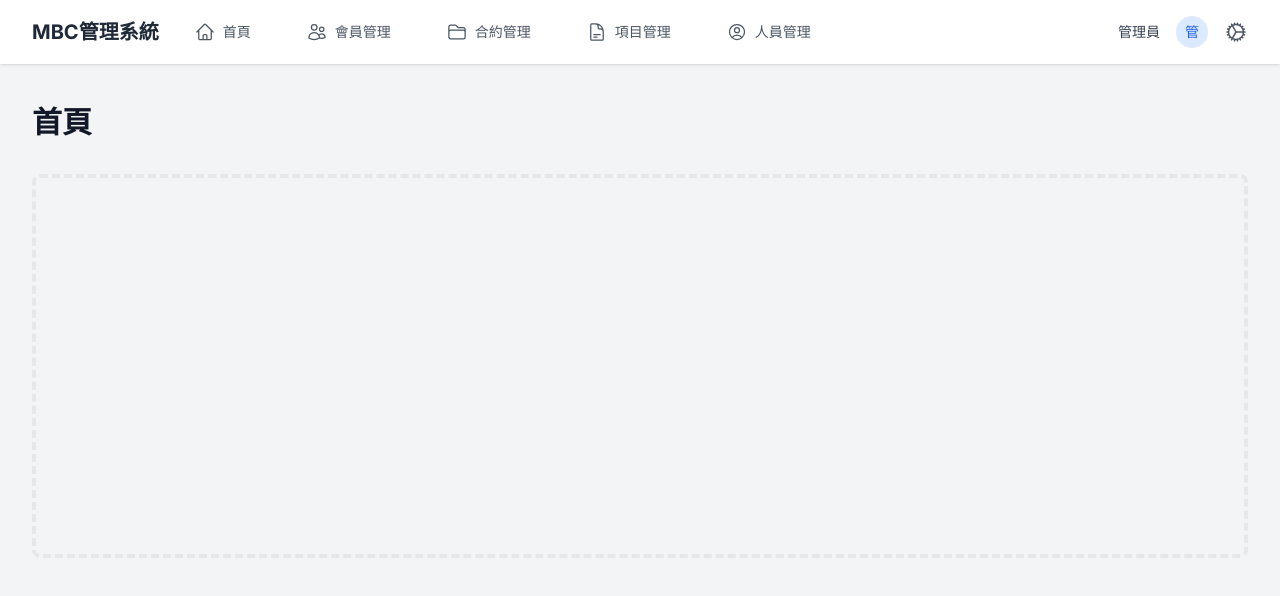
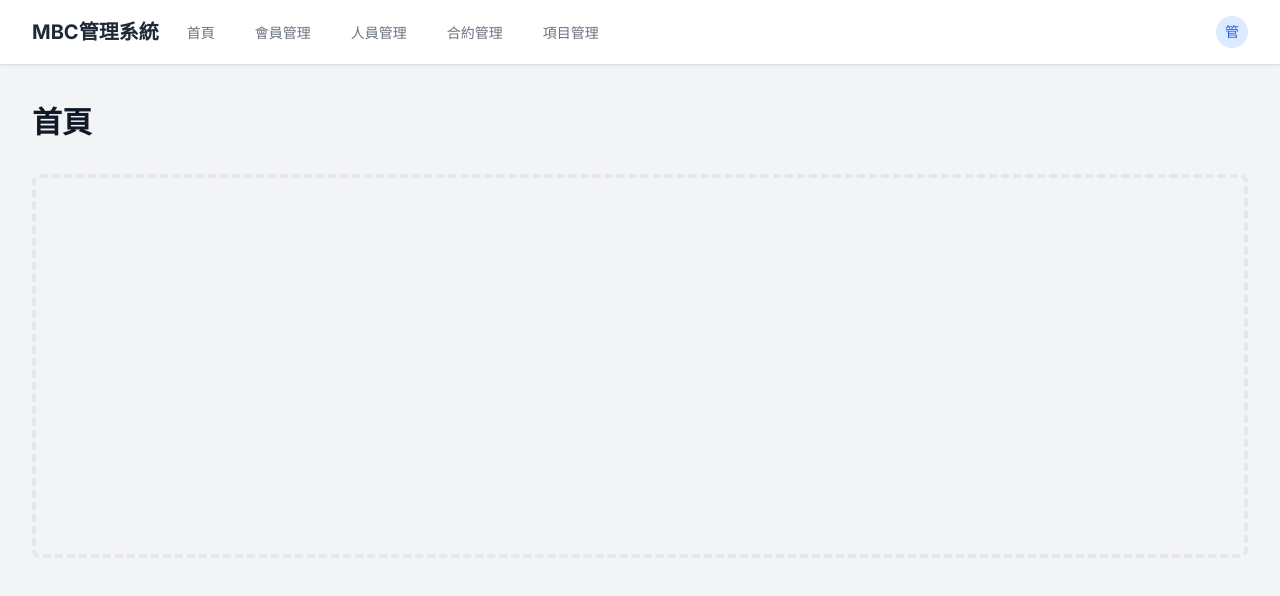
Before and after one commit to yyami731117tw/sum-crm, a Next.js app: page /dashboard in a window 1280 px wide. Shown: the top 596 px of the page. Built offline with nearby package versions, Linux system fonts and the light colour scheme.

Commit message:
fix: 移除重複的導航選單組件並統一引用路徑

```diff
--- a/components/dashboard/DashboardNav.tsx
+++ /dev/null
@@ -1,73 +0,0 @@
-import { FC } from 'react'
-import Link from 'next/link'
-import { useRouter } from 'next/router'
-import { useAuth } from '@/hooks/useAuth'
-import { useState, useEffect } from 'react'
-import { HomeIcon, UsersIcon, FolderIcon, DocumentTextIcon, CogIcon, UserCircleIcon } from '@heroicons/react/24/outline'
-
-export const DashboardNav: FC = () => {
-  const { user, loading } = useAuth()
-  const router = useRouter()
-  const [isAdmin, setIsAdmin] = useState(false)
-
-  useEffect(() => {
-    if (!loading && user?.role === 'admin') {
-      setIsAdmin(true)
-    }
-  }, [loading, user])
-
-  const showAdminMenu = isAdmin
-
-  const navigation = [
-    { name: '首頁', href: '/', icon: HomeIcon },
-    { name: '會員管理', href: '/admin/members', icon: UsersIcon },
-    { name: '合約管理', href: '/investments', icon: FolderIcon },
-    { name: '項目管理', href: '/projects', icon: DocumentTextIcon },
-    { name: '人員管理', href: '/admin/users', icon: UserCircleIcon },
-  ]
-
-  return (
-    <nav className="bg-white shadow">
-      <div className="max-w-7xl mx-auto px-4 sm:px-6 lg:px-8">
-        <div className="flex justify-between h-16">
-          <div className="flex">
-            <div className="flex-shrink-0 flex items-center">
-              <Link href="/" className="text-xl font-bold text-gray-800">
-                MBC管理系統
-              </Link>
-            </div>
-            <div className="hidden sm:ml-6 sm:flex sm:space-x-8">
-              {navigation.map((item) => (
-                <Link
-                  key={item.name}
-                  href={item.href}
-                  className="inline-flex items-center px-3 py-2 text-sm font-medium rounded-md text-gray-600 hover:text-gray-900"
-                >
-                  <item.icon className="h-5 w-5 mr-2" />
-                  {item.name}
-                </Link>
-              ))}
-            </div>
-          </div>
-          <div className="flex items-center space-x-4">
-            <span className="text-sm text-gray-700">
-              {user?.name || user?.email}
-            </span>
-            <div className="h-8 w-8 rounded-full bg-blue-100 flex items-center justify-center">
-              <span className="text-sm font-medium text-blue-600">
-                {(user?.name || user?.email || '')[0]?.toUpperCase()}
-              </span>
-            </div>
-            <Link
-              href="/settings"
-              className="p-2 text-gray-600 hover:text-gray-900 rounded-full hover:bg-gray-100"
-              title="系統設定"
-            >
-              <CogIcon className="h-6 w-6" />
-            </Link>
-          </div>
-        </div>
-      </div>
-    </nav>
-  )
-}
--- a/pages/admin/members.tsx
+++ b/pages/admin/members.tsx
@@ -2,7 +2,7 @@ import type { NextPage } from 'next'
 import type { ReactElement } from 'react'
 import Head from 'next/head'
 import { useAuth } from '../../src/hooks/useAuth'
-import { DashboardNav } from '../../src/components/dashboard/DashboardNav'
+import { DashboardNav } from '@/components/dashboard/DashboardNav'
 import { useState, useEffect } from 'react'
 import { useRouter } from 'next/router'
 import Link from 'next/link'
--- a/pages/dashboard.tsx
+++ b/pages/dashboard.tsx
@@ -3,7 +3,7 @@ import Head from 'next/head'
 import { useAuth } from '../src/hooks/useAuth'
 import { useEffect } from 'react'
 import { useRouter } from 'next/router'
-import { DashboardNav } from '../components/dashboard/DashboardNav'
+import { DashboardNav } from '@/components/dashboard/DashboardNav'
 
 const Dashboard: NextPage = () => {
   const { user, loading } = useAuth()
--- a/pages/index.tsx
+++ b/pages/index.tsx
@@ -3,7 +3,7 @@ import Head from 'next/head'
 import { useAuth } from '../src/hooks/useAuth'
 import { useEffect, useState } from 'react'
 import { useRouter } from 'next/router'
-import { DashboardNav } from '../components/dashboard/DashboardNav'
+import { DashboardNav } from '@/components/dashboard/DashboardNav'
 import prisma from '@/lib/prisma'
 
 interface DashboardStats {
--- a/pages/investments.tsx
+++ b/pages/investments.tsx
@@ -3,7 +3,7 @@ import Head from 'next/head'
 import { useAuth } from '../src/hooks/useAuth'
 import { useEffect } from 'react'
 import { useRouter } from 'next/router'
-import { DashboardNav } from '../components/dashboard/DashboardNav'
+import { DashboardNav } from '@/components/dashboard/DashboardNav'
 
 const Investments: NextPage = () => {
   const { user, loading } = useAuth()
--- a/pages/profile.tsx
+++ b/pages/profile.tsx
@@ -3,7 +3,7 @@ import Head from 'next/head'
 import { useAuth, User } from '../src/hooks/useAuth'
 import { useEffect, useState } from 'react'
 import { useRouter } from 'next/router'
-import { DashboardNav } from '../components/dashboard/DashboardNav'
+import { DashboardNav } from '@/components/dashboard/DashboardNav'
 
 interface UserProfile extends User {
   name: string
--- a/pages/projects.tsx
+++ b/pages/projects.tsx
@@ -3,7 +3,7 @@ import Head from 'next/head'
 import { useAuth } from '../src/hooks/useAuth'
 import { useEffect } from 'react'
 import { useRouter } from 'next/router'
-import { DashboardNav } from '../components/dashboard/DashboardNav'
+import { DashboardNav } from '@/components/dashboard/DashboardNav'
 
 const Projects: NextPage = () => {
   const { user, loading } = useAuth()
```
